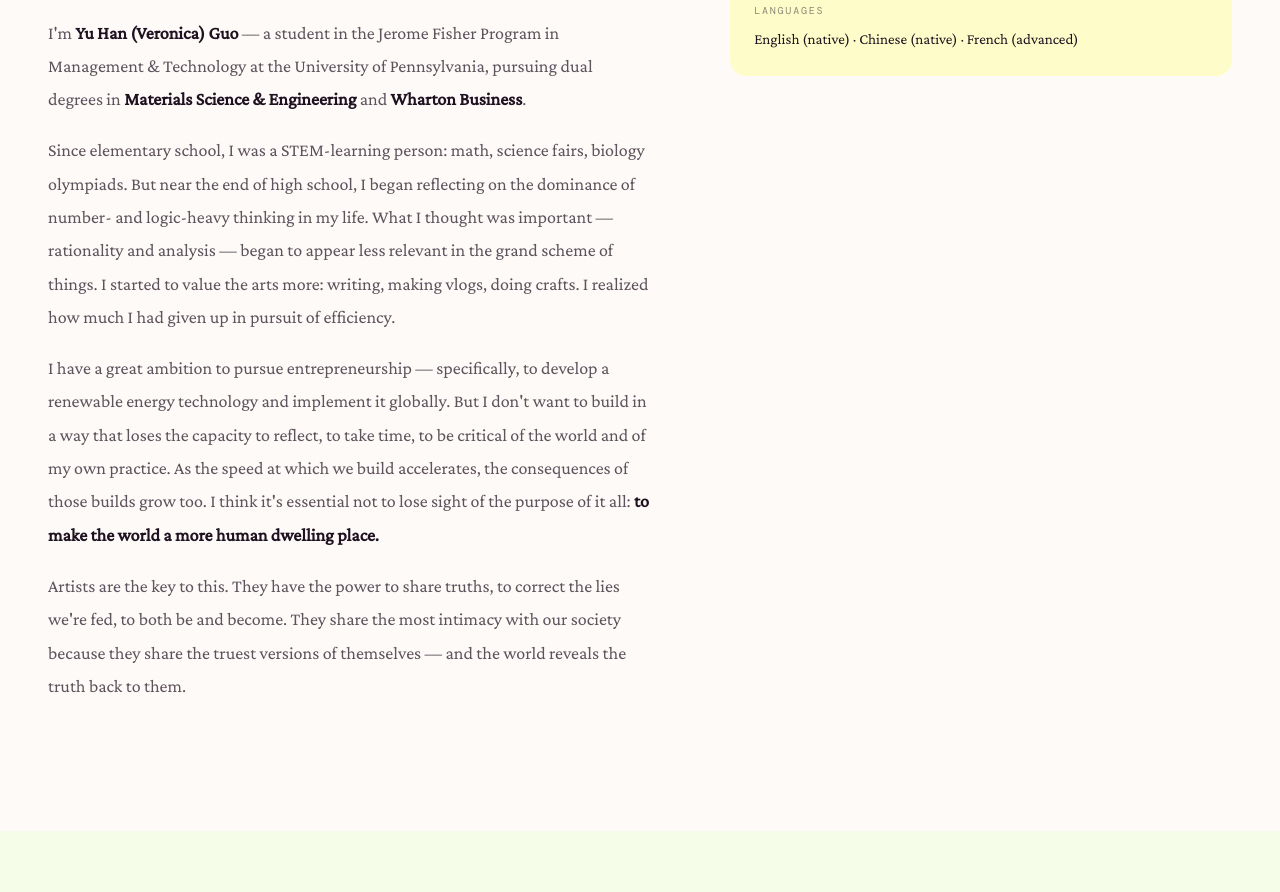
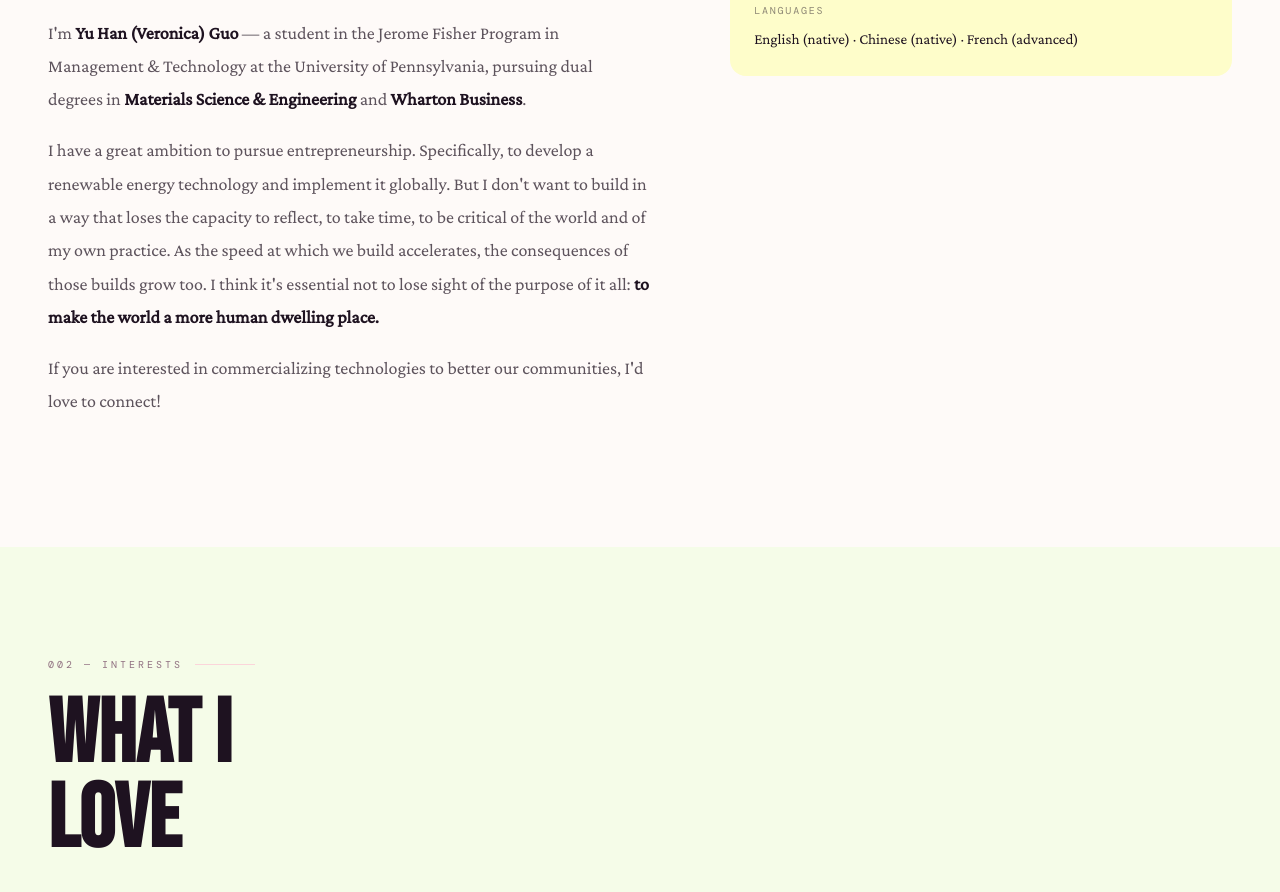
Before and after one commit to veronicag236/Personal-Portfolio, a plain HTML site: page index.html in a window 1280 px wide. Shown: the part 1147-2039 px from the top of the page. Drawn offline with nearby package versions, Linux system fonts and the light colour scheme; a web font is replaced by a local one.

Commit message:
Revise about section in index.html
Removed some personal reflections and restructured the text for clarity.

```diff
--- a/index.html
+++ b/index.html
@@ -285,9 +285,8 @@
       <p class="section-label">001 — About</p>
       <h2 class="section-title reveal">WHO<br>I AM</h2>
       <p class="reveal">I'm <strong>Yu Han (Veronica) Guo</strong> — a student in the Jerome Fisher Program in Management & Technology at the University of Pennsylvania, pursuing dual degrees in <strong>Materials Science & Engineering</strong> and <strong>Wharton Business</strong>.</p>
-      <p class="reveal">Since elementary school, I was a STEM-learning person: math, science fairs, biology olympiads. But near the end of high school, I began reflecting on the dominance of number- and logic-heavy thinking in my life. What I thought was important — rationality and analysis — began to appear less relevant in the grand scheme of things. I started to value the arts more: writing, making vlogs, doing crafts. I realized how much I had given up in pursuit of efficiency.</p>
-      <p class="reveal">I have a great ambition to pursue entrepreneurship — specifically, to develop a renewable energy technology and implement it globally. But I don't want to build in a way that loses the capacity to reflect, to take time, to be critical of the world and of my own practice. As the speed at which we build accelerates, the consequences of those builds grow too. I think it's essential not to lose sight of the purpose of it all: <strong>to make the world a more human dwelling place.</strong></p>
-      <p class="reveal">Artists are the key to this. They have the power to share truths, to correct the lies we're fed, to both be and become. They share the most intimacy with our society because they share the truest versions of themselves — and the world reveals the truth back to them.</p>
+      <p class="reveal">I have a great ambition to pursue entrepreneurship. Specifically, to develop a renewable energy technology and implement it globally. But I don't want to build in a way that loses the capacity to reflect, to take time, to be critical of the world and of my own practice. As the speed at which we build accelerates, the consequences of those builds grow too. I think it's essential not to lose sight of the purpose of it all: <strong>to make the world a more human dwelling place.</strong></p>
+      <p class="reveal">If you are interested in commercializing technologies to better our communities, I'd love to connect!</p>
     </div>
     <div class="about-sidebar reveal">
       <div class="about-card">
```
